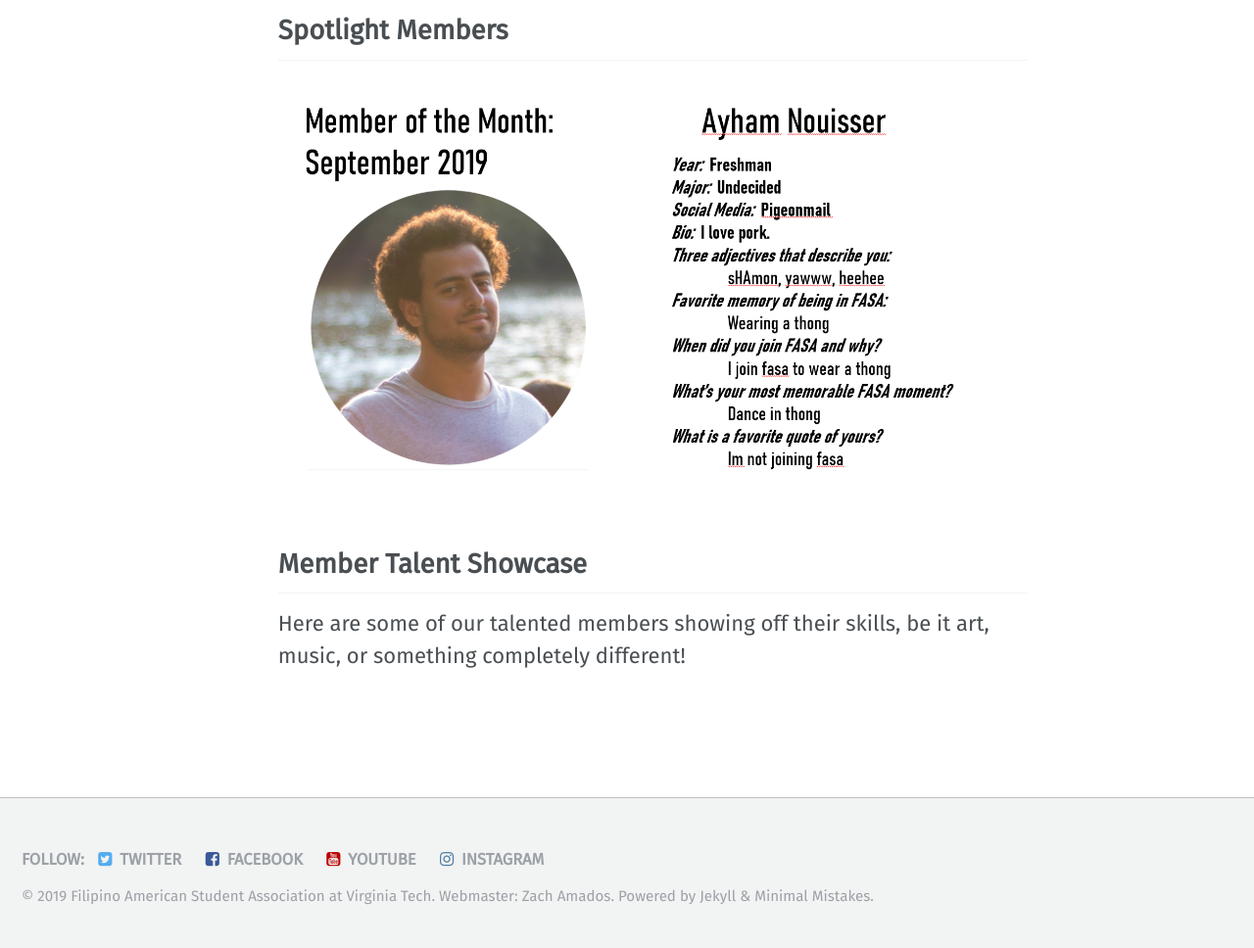
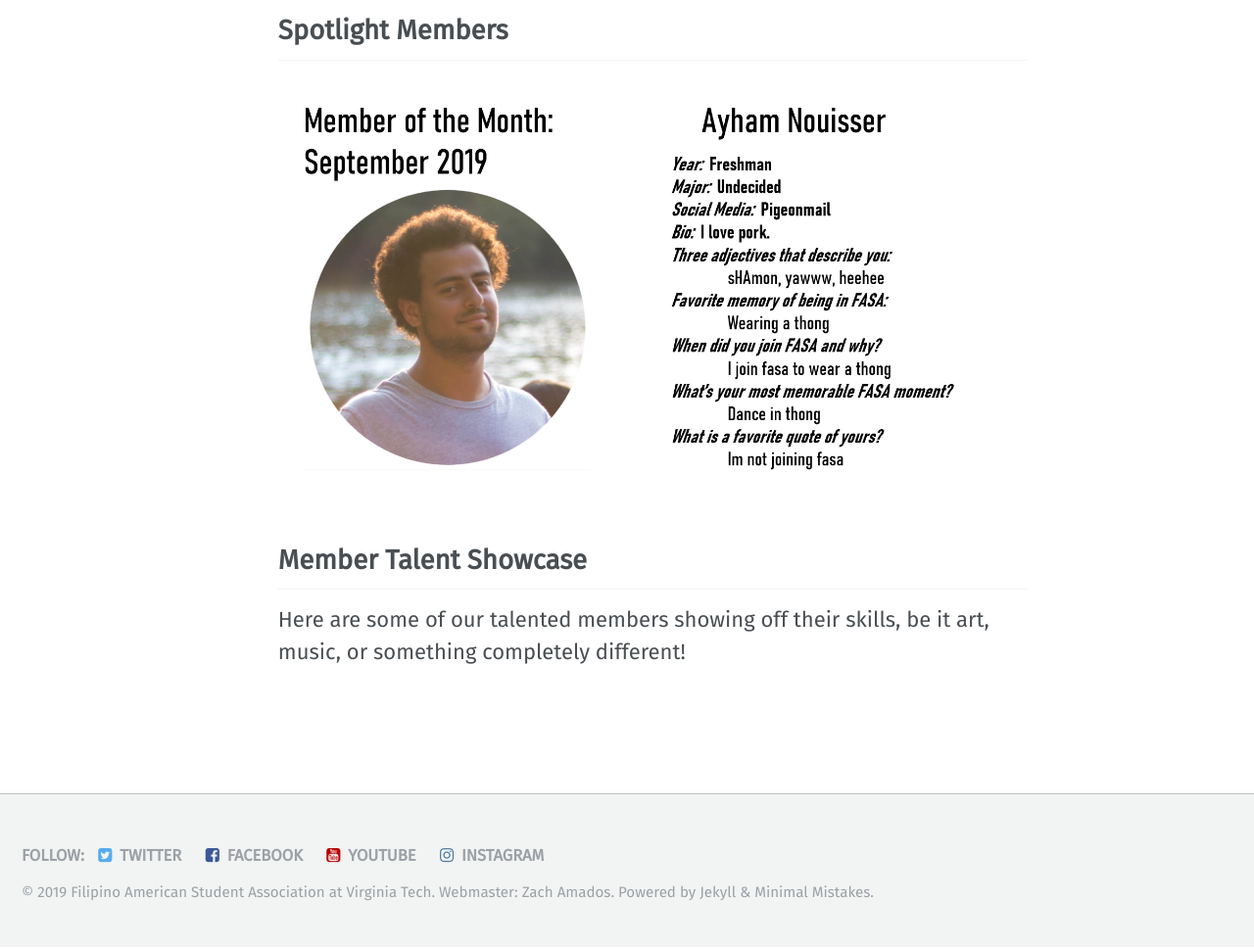
Before and after one commit to vtfasa/vtfasa.github.io, a Jekyll site: the page built from _pages/members.md, in a window 1280 px wide. Shown: the part 339-1307 px from the top of the page at 98% size. Built offline with Jekyll 4.4.1, drawn with Linux system fonts in a browser that asks for light colours; some web fonts are replaced.

Commit message:
ayhamFix

```diff
--- a/_pages/members.md
+++ b/_pages/members.md
@@ -11,7 +11,7 @@ permalink: /members/
 
 
 ## Spotlight Members
-![image-center]({{ "/assets/images/motm/ayhamSeptember.PNG" | absolute_url }}){: .align-center}
+![image-center]({{ "/assets/images/motm/ayhamMOTM.PNG" | absolute_url }}){: .align-center}
 
 
 
```
Also changed, not shown: assets/images/motm/ayhamMOTM.PNG (added).
